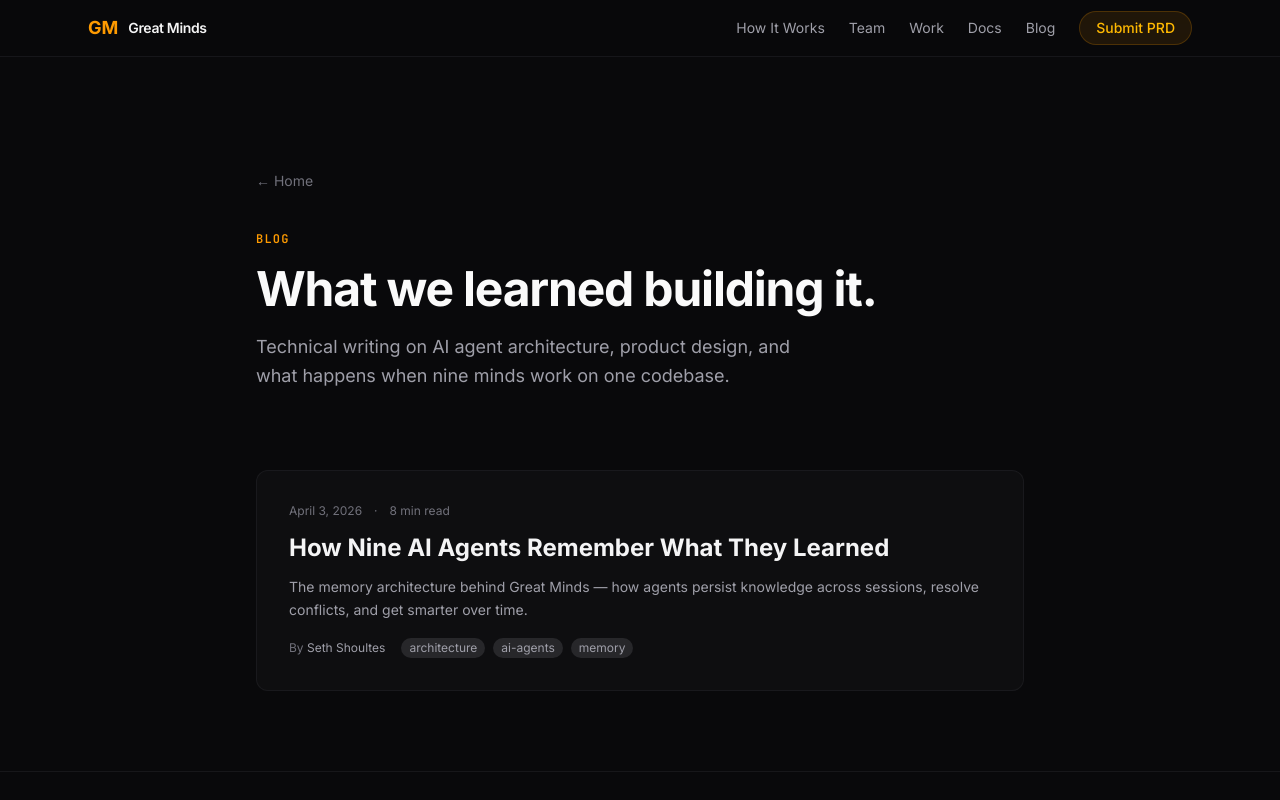
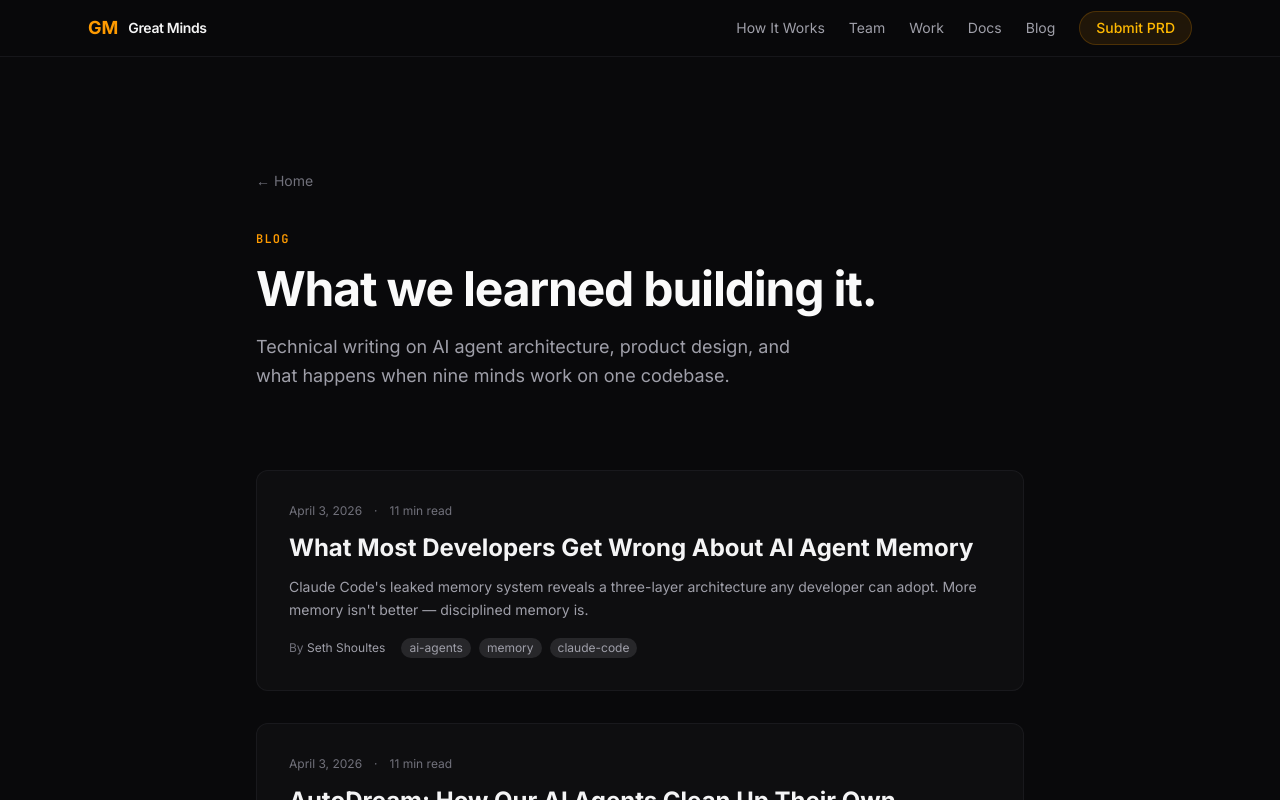
Before and after one commit to sethshoultes/great-minds, a Next.js app in the folder website/: page /blog in a window 1280 px wide. Shown: the top 800 px of the page. Built offline with nearby package versions, Linux system fonts and the light colour scheme.

Commit message:
Fix blog — wire all 6 posts to blog page + individual post rendering

```diff
--- a/website/src/content/posts.ts
+++ b/website/src/content/posts.ts
@@ -1,96 +1,87 @@
 /**
- * Blog posts — stored as plain data.
- * No MDX, no CMS, no build plugins. Just TypeScript.
- *
- * Content is stored as arrays of paragraphs/sections for clean rendering.
- * This keeps the blog fast, type-safe, and dependency-free.
+ * Blog posts — reads markdown files from content/blog/.
+ * Parses YAML frontmatter for metadata, keeps raw markdown for rendering.
  */
+
+import { readFileSync, readdirSync } from 'fs';
+import { join } from 'path';
 
 export interface BlogPost {
   slug: string;
   title: string;
   description: string;
-  date: string;           // ISO date
+  date: string;
   author: string;
-  authorSlug: string;     // links to /team/[slug]
-  readingTime: string;    // e.g. "8 min read"
+  authorSlug: string;
+  readingTime: string;
   tags: string[];
-  ogImage?: string;
-  sections: Section[];
+  image?: string;
+  content: string;        // raw markdown body
 }
 
-export type Section =
-  | { type: 'paragraph'; text: string }
-  | { type: 'heading'; text: string }
-  | { type: 'subheading'; text: string }
-  | { type: 'code'; language: string; code: string }
-  | { type: 'quote'; text: string; attribution?: string }
-  | { type: 'list'; items: string[] }
-  | { type: 'callout'; text: string };
+// Also re-export Section type for backward compat (blog post page may reference it)
+export type Section = never;
 
-export const posts: BlogPost[] = [
-  {
-    slug: 'ai-agent-memory-architecture',
-    title: 'How Nine AI Agents Remember What They Learned',
-    description: 'The memory architecture behind Great Minds — how agents persist knowledge across sessions, resolve conflicts, and get smarter over time.',
-    date: '2026-04-03',
-    author: 'Seth Shoultes',
-    authorSlug: 'seth-shoultes',
-    readingTime: '8 min read',
-    tags: ['architecture', 'ai-agents', 'memory', 'engineering'],
-    sections: [
-      { type: 'paragraph', text: 'When you run a single AI model, context is easy — everything lives in one conversation window. When you run nine agents across multiple sessions, each with their own personality, values, and responsibilities, context becomes an architecture problem.' },
+const BLOG_DIR = join(process.cwd(), 'content', 'blog');
 
-      { type: 'heading', text: 'The Problem: Agents That Forget' },
-      { type: 'paragraph', text: 'The first version of Great Minds had no memory. Every session started cold. Steve Jobs would re-discover the brand guide. Elon Musk would re-derive the tech stack. Marcus Aurelius would re-learn which decisions had already been locked. It was like managing a team with collective amnesia.' },
-      { type: 'paragraph', text: 'The waste was staggering — not in compute cost, but in decision quality. Without memory, agents would revisit settled debates, contradict prior decisions, and produce work that drifted from established standards. The product suffered because the team couldn\'t learn.' },
+function parseFrontmatter(raw: string): { meta: Record<string, unknown>; content: string } {
+  const match = raw.match(/^---\n([\s\S]*?)\n---\n([\s\S]*)$/);
+  if (!match) return { meta: {}, content: raw };
 
-      { type: 'heading', text: 'The Architecture: Three Memory Layers' },
-      { type: 'paragraph', text: 'We solved this with a three-layer memory system, each serving a different temporal need:' },
+  const meta: Record<string, unknown> = {};
+  for (const line of match[1].split('\n')) {
+    const colonIdx = line.indexOf(':');
+    if (colonIdx === -1) continue;
+    const key = line.slice(0, colonIdx).trim();
+    let value: string | string[] = line.slice(colonIdx + 1).trim();
+    if (value.startsWith('"') && value.endsWith('"')) value = value.slice(1, -1);
+    if (value.startsWith('[')) {
+      try { value = JSON.parse(value); } catch { /* keep as string */ }
+    }
+    meta[key] = value;
+  }
 
-      { type: 'subheading', text: 'Layer 1: MEMORY.md — The Index' },
-      { type: 'paragraph', text: 'Every agent has access to a shared MEMORY.md file that acts as an index. It\'s loaded into context at the start of every session — never more than 200 lines. Each entry is a one-line pointer to a memory file with a description specific enough to determine relevance without reading the full file.' },
-      { type: 'code', language: 'markdown', code: '- [User preferences](memory/user_role.md) — Senior engineer, prefers terse responses\n- [Brand voice](memory/feedback_brand.md) — No exclamation marks, first person, warm not cute\n- [Tech stack decision](memory/project_techstack.md) — Next.js + Drizzle + Neon, decided Apr 1' },
+  return { meta, content: match[2].trim() };
+}
 
-      { type: 'subheading', text: 'Layer 2: Memory Files — The Knowledge' },
-      { type: 'paragraph', text: 'Each memory file has structured frontmatter (name, description, type) and a body. Types include: user (who am I talking to), feedback (what to repeat or avoid), project (current state of work), and reference (where to find external information).' },
-      { type: 'paragraph', text: 'The critical design decision: memories are written by agents but curated by the Organizer agent, which runs on a cron cycle. The Organizer consolidates duplicates, prunes stale entries, and ensures the index stays under 200 lines. Without this, memory bloats until it\'s useless.' },
+function estimateReadingTime(content: string): string {
+  const words = content.split(/\s+/).length;
+  const minutes = Math.max(1, Math.round(words / 200));
+  return `${minutes} min read`;
+}
 
-      { type: 'subheading', text: 'Layer 3: Git History — The Truth' },
-      { type: 'paragraph', text: 'Memory files can become stale. A memory that says "the API uses Bearer tokens" might be wrong if someone switched to cookies last session. The third layer is git itself — agents are instructed to verify memory claims against the actual codebase before acting on them.' },
-      { type: 'quote', text: 'A memory that names a specific function, file, or flag is a claim that it existed when the memory was written. It may have been renamed, removed, or never merged. Before recommending it: verify first.', attribution: 'From the Great Minds memory spec' },
+function loadPosts(): BlogPost[] {
+  try {
+    const files = readdirSync(BLOG_DIR).filter(f => f.endsWith('.md'));
+    return files.map(file => {
+      const raw = readFileSync(join(BLOG_DIR, file), 'utf-8');
+      const { meta, content } = parseFrontmatter(raw);
+      const slug = (meta.slug as string) || file.replace('.md', '');
+      return {
+        slug,
+        title: (meta.title as string) || slug,
+        description: (meta.description as string) || '',
+        date: (meta.date as string) || '2026-04-03',
+        author: (meta.author as string) || 'Seth Shoultes',
+        authorSlug: 'seth-shoultes',
+        readingTime: estimateReadingTime(content),
+        tags: Array.isArray(meta.tags) ? meta.tags as string[] : [],
+        image: meta.image as string | undefined,
+        content,
+      };
+    }).sort((a, b) => new Date(b.date).getTime() - new Date(a.date).getTime());
+  } catch {
+    return [];
+  }
+}
 
-      { type: 'heading', text: 'Memory Types and When to Use Them' },
-      { type: 'list', items: [
-        'User memories — who the human is, their role, preferences. Persists across all projects.',
-        'Feedback memories — corrections and confirmations. "Don\'t mock the database in tests" with a reason why.',
-        'Project memories — current state of work. Deadlines, decisions, blockers. Decays fast.',
-        'Reference memories — where to find things. "Bugs are tracked in Linear project INGEST."',
-      ] },
+let _posts: BlogPost[] | null = null;
 
-      { type: 'heading', text: 'What NOT to Remember' },
-      { type: 'paragraph', text: 'The hardest part of the memory system isn\'t what to save — it\'s what to exclude. Code patterns, file paths, architecture decisions, and git history are all derivable from the current codebase. Saving them to memory creates a stale parallel truth that diverges from reality.' },
-      { type: 'callout', text: 'Rule: if you can derive it by reading the code or running git log, don\'t save it to memory. Memory is for things that can\'t be seen — preferences, decisions with reasoning, external references.' },
-
-      { type: 'heading', text: 'Conflict Resolution' },
-      { type: 'paragraph', text: 'When a memory contradicts current reality, the agent trusts what it observes now — and updates or removes the stale memory. This is critical. A memory system that doesn\'t self-correct becomes a liability. The Organizer agent runs a "dream cycle" that specifically looks for these conflicts.' },
-      { type: 'paragraph', text: 'In practice, this means agents occasionally say: "My notes say the auth uses localStorage tokens, but I can see the code uses httpOnly cookies. Updating my memory." That transparency — admitting the memory was wrong — is what keeps the system honest.' },
-
-      { type: 'heading', text: 'Results' },
-      { type: 'paragraph', text: 'With the memory system in place, session-to-session consistency improved dramatically. Steve Jobs remembers the brand guide and doesn\'t propose violating it. Elon Musk remembers which Jensen issues are fixed and which are open. Margaret Hamilton remembers which QA patterns caught real bugs and applies them proactively.' },
-      { type: 'paragraph', text: 'The LocalGenius project — 258 source files, 761 tests, three live products — was built across multiple sessions. Without persistent memory, each session would have started from scratch. With it, the agency accumulated intelligence. It got smarter over time. That\'s the point.' },
-
-      { type: 'heading', text: 'Open Questions' },
-      { type: 'paragraph', text: 'The current system works but has limits. Memory is text-based and linear — there\'s no semantic search, no embedding-based retrieval, no graph structure. For a 9-agent team, linear memory is fine. For 50 agents working on 10 projects, it won\'t scale.' },
-      { type: 'paragraph', text: 'The next evolution is likely a hybrid: structured memory files for human-readable persistence, plus a vector store for semantic retrieval when the memory corpus exceeds what fits in a 200-line index. But we\'re not there yet — and building it before we need it would be premature optimization. Elon would approve.' },
-    ],
-  },
-];
+export function getAllPosts(): BlogPost[] {
+  if (!_posts) _posts = loadPosts();
+  return _posts;
+}
 
 export function getPost(slug: string): BlogPost | null {
-  return posts.find(p => p.slug === slug) || null;
+  return getAllPosts().find(p => p.slug === slug) || null;
 }
-
-export function getAllPosts(): BlogPost[] {
-  return [...posts].sort((a, b) => new Date(b.date).getTime() - new Date(a.date).getTime());
-}
```
Also changed, not shown: website/src/app/blog/[slug]/page.tsx (+36 -59 lines).
